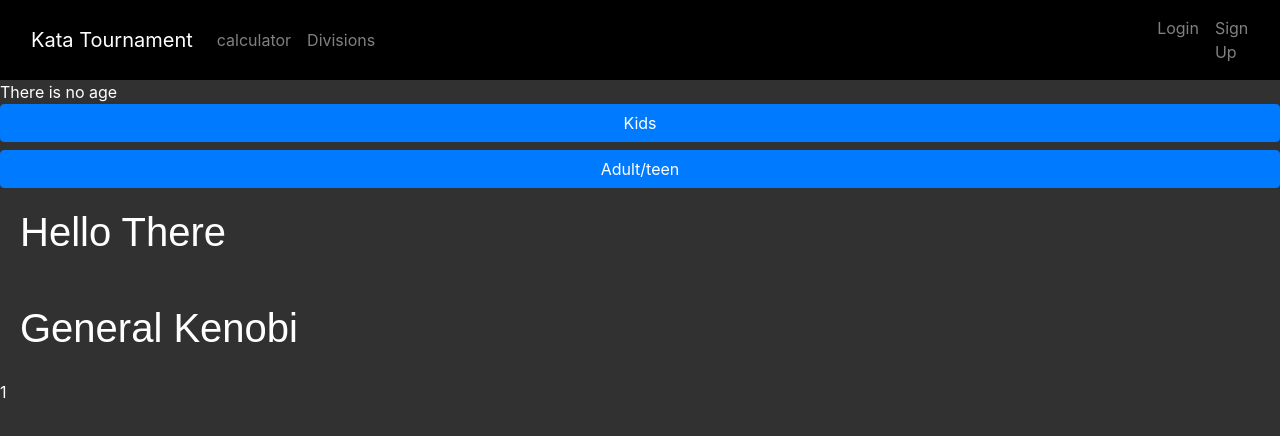
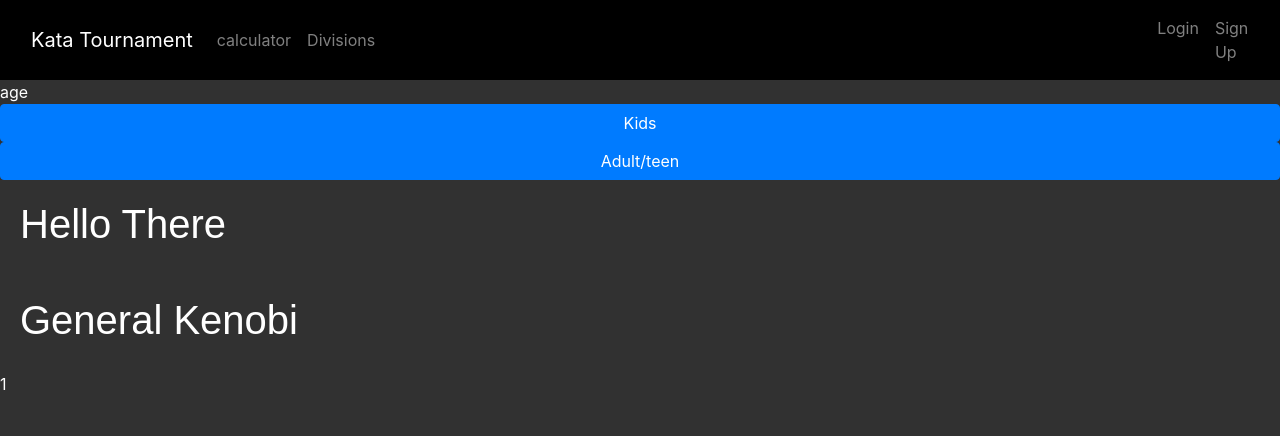
Before and after one commit to JosephCordell/KataTournamentTracker, a React (Create React App) app in the folder client/: page /divisions/1 in a window 1280 px wide. Shown: the top 436 px of the page. Built offline with nearby package versions, Linux system fonts and the light colour scheme.

Commit message:
Can view divisions and set up age categories

```diff
--- a/client/src/App.js
+++ b/client/src/App.js
@@ -43,6 +43,7 @@ function App() {
         <Route path='/login' element={<Login />} />
         <Route path='/divisions' element={<Divisions/>} />
         <Route path='/divisions/:rank' element={<Rank/>} />
+        <Route path='/divisions/:rank/:age' element={<Rank/>} />
       </Routes>
     </BrowserRouter>
   );
--- a/client/src/views/Divisions.js
+++ b/client/src/views/Divisions.js
@@ -12,7 +12,6 @@ export default function Divisions() {
                     let data = []
                     for (let i = 0; i < response.data.length; i++) {
                         data.push(response.data[i]['belt_color'])
-
                     }
                     setGroups(data);
 
--- a/client/src/views/Rank.js
+++ b/client/src/views/Rank.js
@@ -3,37 +3,47 @@ import { useParams } from "react-router-dom";
 
 export default function Rank() {
 
-    const { rank } = useParams()
-    const { age, setAge } = useState()
+    const { rank, age } = useParams()
+    let link = '/divisions/' + rank
 
-    const changeAge = (age) => {
-        setAge(age)
-        getParticipants()
-    }
+    // const { age, setAge } = useState(25)
 
-    const getParticipants = () => {
-        console.log('getting participants');
-    }
+    console.log('test', age);
 
+    /*     const changeAge = (age) => {
+            setAge(age)
+        } */
+
+
+    useEffect(() => {
+        if (age) {
+            console.log('got age twice', age);
+        }
+    }, age)
     return (
         <div>
-            {age ?
-                (
-                    <div>there is age</div>
-                )
+            <div>age {age}</div>
+            {age ? (
+
+                <div>
+                </div>
+            )
                 :
-                (
-                    <div>
-                        <div> There is no age</div>
-                        <button type="button" onClick={() => changeAge('kids')} className={'btn btn-primary btn-block'}>
+                <div>
+                <div>
+                    <a href={link + '/kids'}>
+                        <button type="button" className={'btn btn-primary btn-block'}>
                             Kids
                         </button>
-                        <button className={'btn btn-primary btn-block'}>
+                    </a>
+                    <a href={link + '/adults'}>
+
+                        <button type="button" className={'btn btn-primary btn-block'}>
                             Adult/teen
                         </button>
-                    </div>
-                )
-
+                    </a>
+                </div>
+                </div>
             }
             <h1> Hello There</h1>
             <h1> General Kenobi</h1>
```
